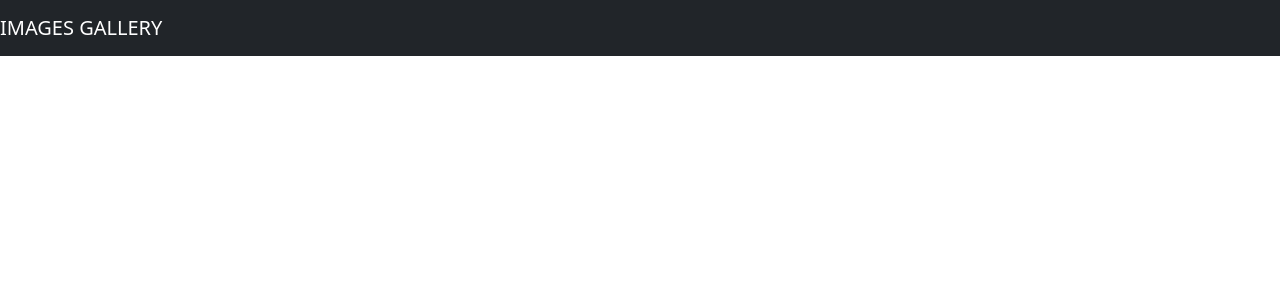
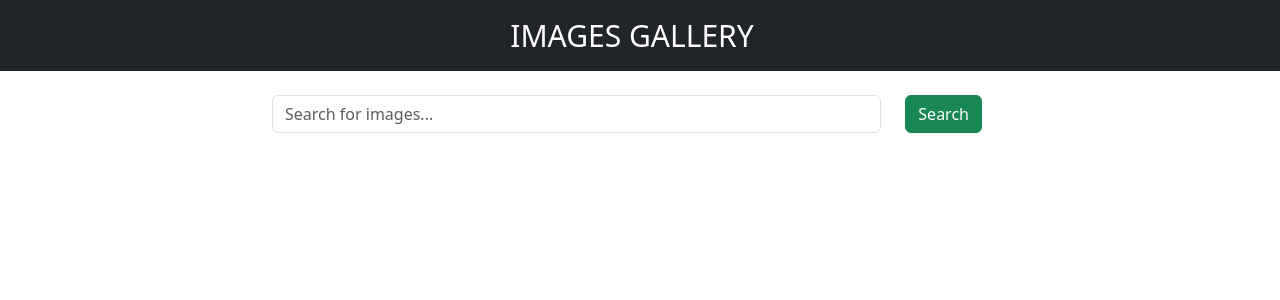
Before and after one commit to likhitrajy/images-gallery, a React (Create React App) app in the folder frontend/: page / in a window 1280 px wide. Shown: the top 300 px of the page. Built offline with nearby package versions, Linux system fonts and the light colour scheme.

Commit message:
Controlles Search Component

```diff
--- a/frontend/src/App.js
+++ b/frontend/src/App.js
@@ -1,11 +1,21 @@
-import 'bootstrap/dist/css/bootstrap.min.css';
-import Header from './components/Header';
+import "bootstrap/dist/css/bootstrap.min.css";
+import Header from "./components/Header";
+import Search from "./components/Search";
+import { useState } from "react";
+
 const App = () => {
+  const [word, setWord] = useState("");
+  const handleSearchSubmit = (e) => {
+    e.preventDefault();
+    console.log(word);
+  };
+  console.log(word);
   return (
     <div>
-     <Header title = "IMAGES GALLERY"/>
+      <Header title="IMAGES GALLERY" />
+      <Search word={word} setWord={setWord} handleSubmit={handleSearchSubmit} />
     </div>
   );
-}
+};
 
 export default App;
--- a/frontend/src/components/Header.js
+++ b/frontend/src/components/Header.js
@@ -1,11 +1,16 @@
 import React from 'react';
-import { Navbar } from 'react-bootstrap';
+import { Navbar, Container } from 'react-bootstrap';
 
 const Header = (props) =>{
+    const titleStyle = {
+        fontSize: '30px', // Change this value to your desired font size
+    };
     return (
         <Navbar bg="dark" data-bs-theme="dark">
-      <Navbar.Brand href="/">{props.title}</Navbar.Brand>
+        <Container className="justify-content-center">
+        <Navbar.Brand href="/" style={titleStyle}>{props.title}</Navbar.Brand>
+        </Container>
     </Navbar>)
-}
+};
 
 export default Header;
--- /dev/null
+++ b/frontend/src/components/Search.js
@@ -0,0 +1,30 @@
+import React from 'react';
+import Container from 'react-bootstrap/Container';
+import Row from 'react-bootstrap/Row';
+import Col from 'react-bootstrap/Col';
+import Form from 'react-bootstrap/Form';
+import Button from 'react-bootstrap/Button';
+
+const Search = ({word, setWord, handleSubmit}) =>{
+    return (
+        <Container className="mt-4">
+        <Row className="justify-content-center">
+         <Col xs = {15} md = {8}>
+         <Form onSubmit={handleSubmit}>
+          <Row>
+            <Col xs ={10}><Form.Control
+            placeholder="Search for images..."
+            type = "text"
+            value = {word}
+            onChange={(e) => setWord(e.target.value)}
+            /></Col>
+            <Col><Button variant="success" type="submit">Search</Button></Col>
+          </Row>
+          </Form>
+          </Col>
+          </Row>
+        </Container>
+      );
+};
+
+export default Search;
```
